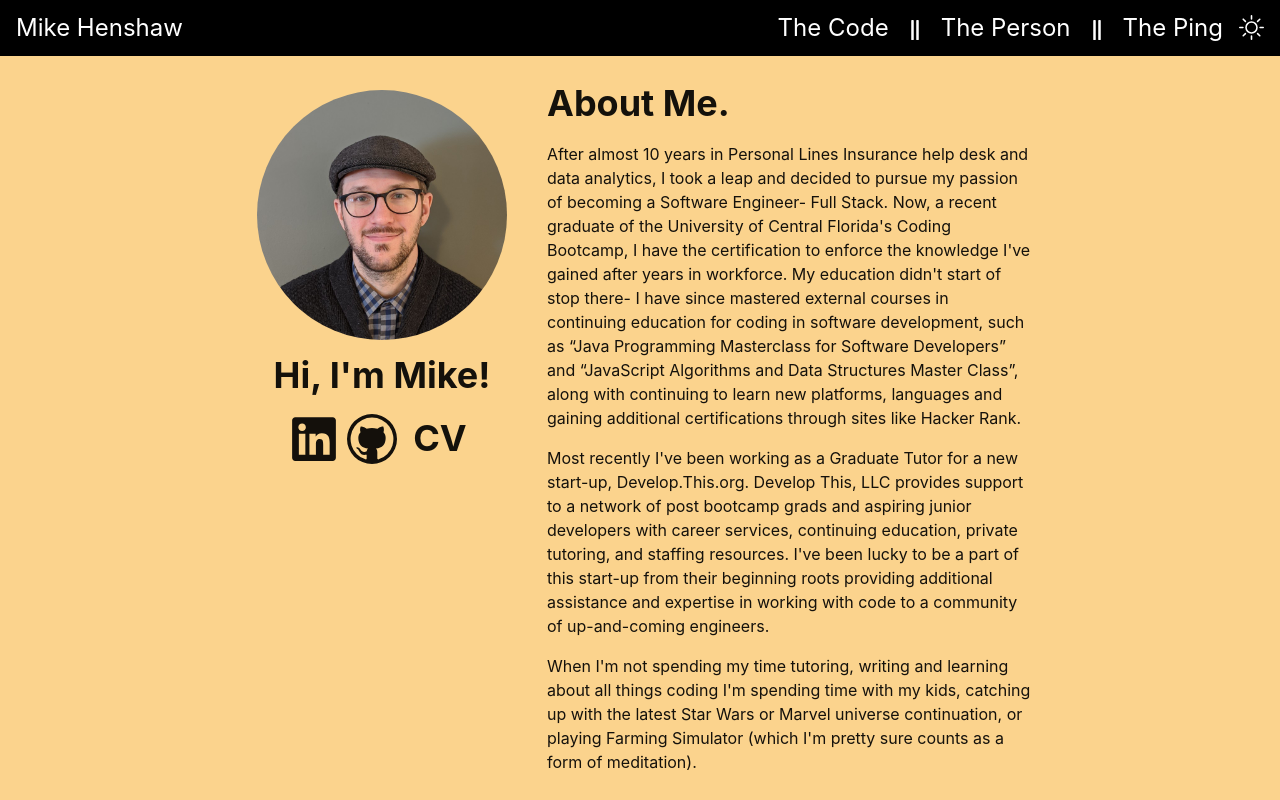
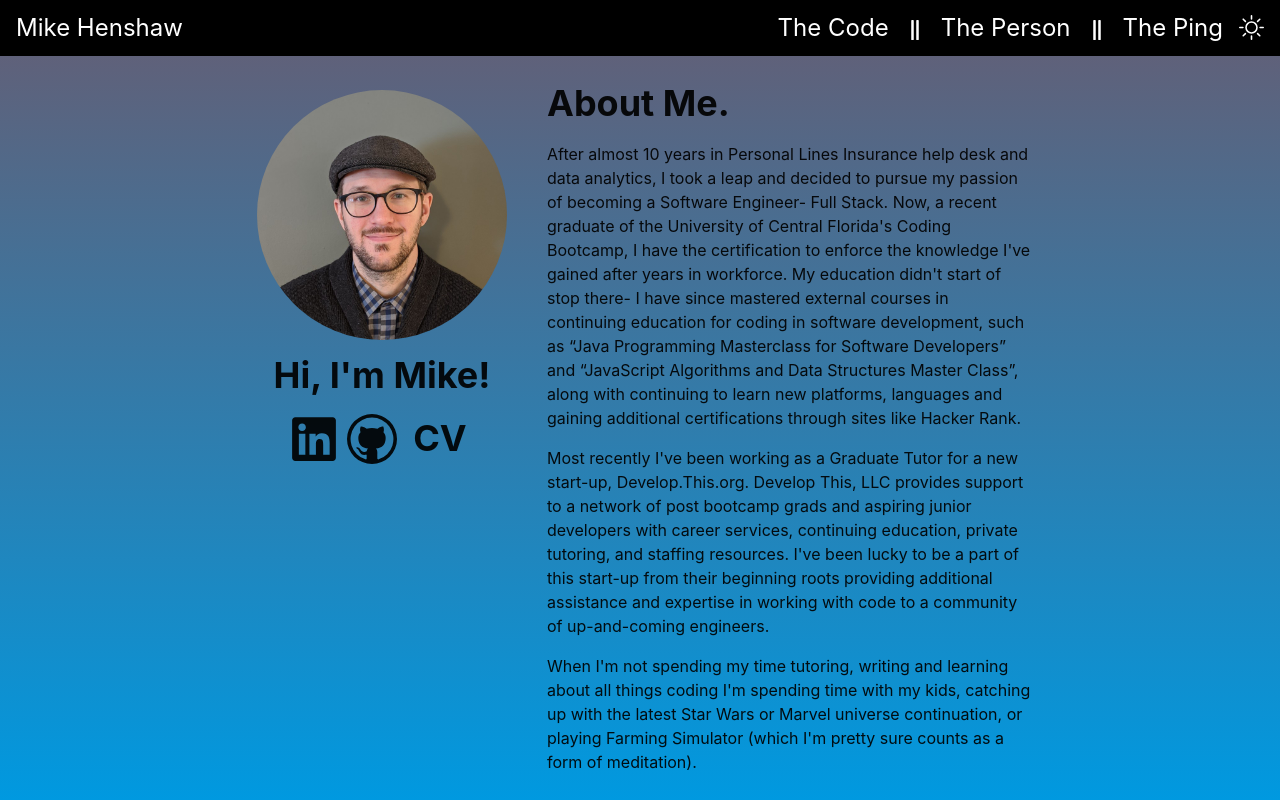
Before and after one commit to tehshaw/profile-2, a Next.js app: page /About in a window 1280 px wide. Built offline with nearby package versions, Linux system fonts and the light colour scheme.

Commit message:
update colors for background

```diff
--- a/components/ContactForm.js
+++ b/components/ContactForm.js
@@ -22,6 +22,8 @@ export default function ContactForm({ isOpen, onClose }) {
   const bg = useColorModeValue('gray.400', 'purple.800')
 
   const [waiting, setWaiting] = useState(true);
+
+
 
   async function handleOnSubmit(event) {
     event.preventDefault();
--- a/components/Me.js
+++ b/components/Me.js
@@ -10,7 +10,7 @@ export default function Me() {
 
     <Popover placement='left' arrowShadowColor={'white'} arrowSize={'10'} arrowBackground={'white'} >
         <PopoverTrigger>
-            <Box>
+            <Box >
                 <Image src='/me.jpg'
                     className={styles.photo}
                     height='250px' width='250px'
--- a/pages/About.js
+++ b/pages/About.js
@@ -10,8 +10,11 @@ import Me from '../components/Me'
 
 export default function About() {
 
-    const bg = useColorModeValue('orange.200', 'blue.800')
-    const text = useColorModeValue('rgba(0, 0, 0, 0.92)', 'rgba(255, 255, 255, 0.48)')
+    const grad = useColorModeValue(
+        'linear(to-t, #0099E0, #5F617A)',
+        'linear(to-b, gray.800 25%, #27036E 60%, #3905A1) '
+    )
+    const text = useColorModeValue('rgba(0, 0, 0, 0.92)', 'rgba(255, 255, 255, 0.6)')
 
 
   return (
@@ -21,7 +24,7 @@ export default function About() {
       animate={{ x: 0, transition: { delay: .5, duration: .75}}}
       exit={{x: '-100%', transition:{ delay: .5, type: 'just'}}}
     >
-        <Box className={styles.mainSlide} color={text} bg={bg} height={'93vh'} minW={'100%'} p={4}>
+        <Box className={styles.mainSlide} color={text} bgGradient={grad} height={'93vh'} minW={'100%'} p={4}>
 
             <Grid
                 templateRows={'repeat (1, 50vh)'}
--- a/styles/Motion.module.css
+++ b/styles/Motion.module.css
@@ -62,8 +62,8 @@
 
 .photo{
     border-radius: 50%;
-    /* box-shadow: rgb(14, 82, 241) 0px 2px 40px -4px;  */
-    /* filter: drop-shadow(0 0 40px rgb(14, 82, 241)) */
+    /* box-shadow: rgb(0, 0, 0) 0px 2px 40px -4px;  */
+    /* filter: drop-shadow(0 0 10px rgb(0, 0, 0)) */
 
 }
 
```
Also changed, not shown: pages/Code.js (+7 -4 lines).
